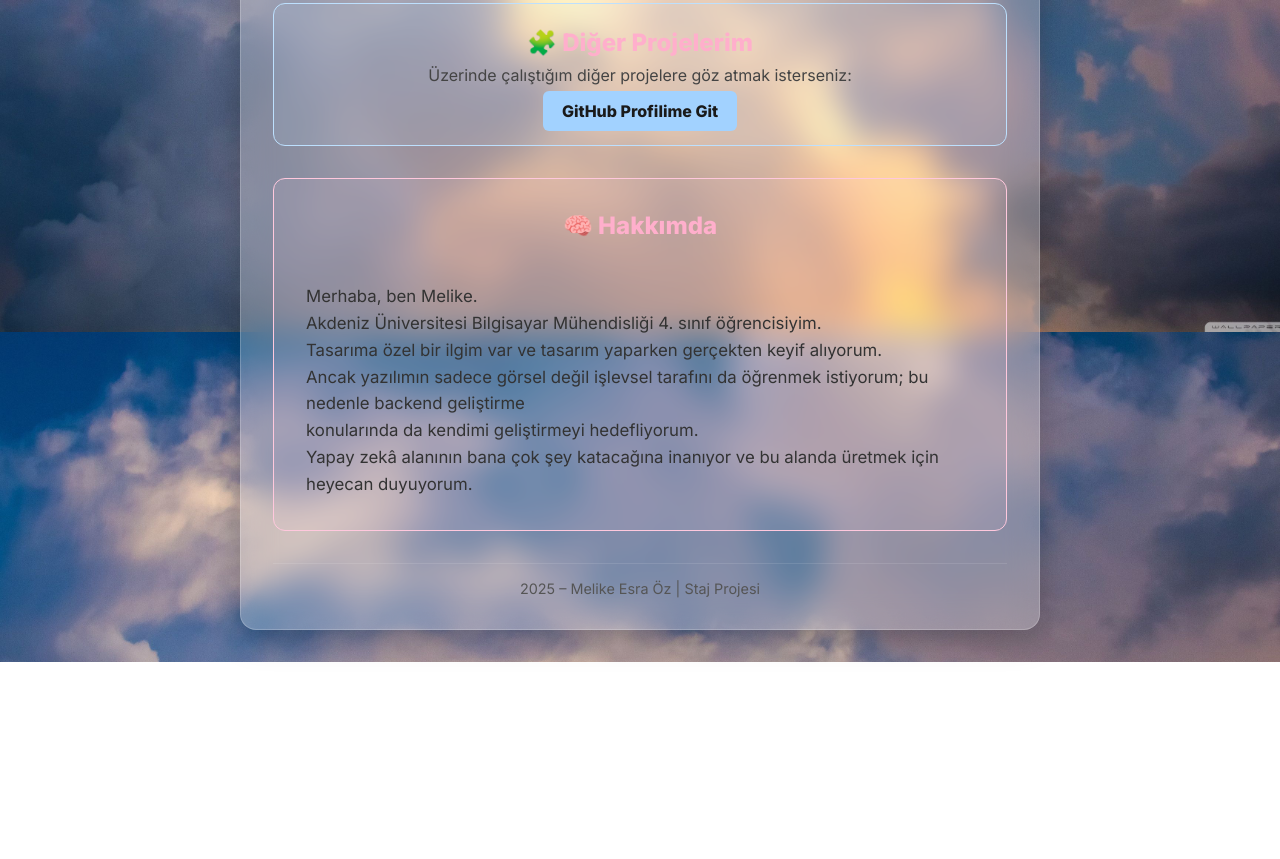
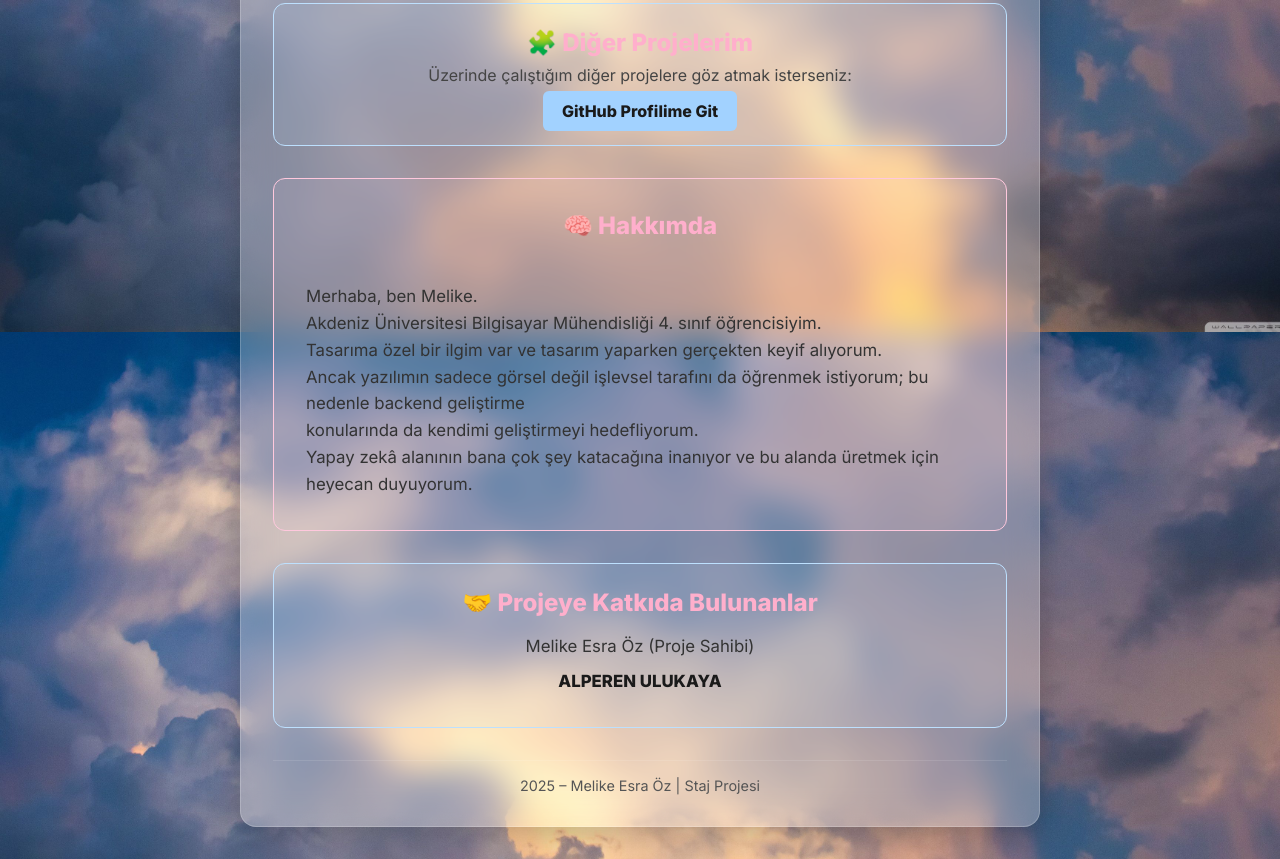
Before and after one commit to melikesraoz/talya-internship-project, a plain HTML site: page index.html in a window 1280 px wide. Shown: the part 468-1327 px from the top of the page. Before the commit the page ends 1130 px from the top, so only its background shows below. Drawn offline with Linux system fonts and the light colour scheme.

Commit message:
feat: Add contributor section for Alperen

```diff
--- a/index.html
+++ b/index.html
@@ -45,6 +45,14 @@
         </p>
     </section>
 
+    <section class="contributors-section">
+      <h3>🤝 Projeye Katkıda Bulunanlar</h3>
+      <ul>
+        <li>Melike Esra Öz (Proje Sahibi)</li>
+        <li><a href="https://github.com/ulukayalperen7" target="_blank">ALPEREN ULUKAYA</a></li>
+      </ul>
+    </section>
+
 
     <footer>
       2025 – Melike Esra Öz | Staj Projesi
--- a/style.css
+++ b/style.css
@@ -1,4 +1,3 @@
-/* Font ve reset */
 * {
   margin: 0;
   padding: 0;
@@ -131,6 +130,70 @@ header p {
   background-color: #ffc8dd;
 }
 
+/* Hakkımda Bölümü */
+.about-me {
+  background-color: rgba(255, 200, 221, 0.1);
+  padding: 2rem;
+  border-radius: 12px;
+  margin-top: 2rem;
+  border: 1px solid #ffc8dd;
+}
+
+.about-me h3 {
+  font-size: 1.5rem;
+  color: #ffafcc;
+  margin-bottom: 1rem;
+  text-align: center;
+}
+
+.about-me p {
+  font-size: 1.05rem;
+  color: #333;
+  line-height: 1.6;
+  white-space: pre-line;
+}
+
+/* Katkıda Bulunanlar Bölümü */
+.contributors-section {
+  background-color: rgba(189, 224, 254, 0.1);
+  padding: 1.5rem;
+  border-radius: 12px;
+  margin-top: 2rem;
+  border: 1px solid #bde0fe;
+  text-align: center;
+}
+
+.contributors-section h3 {
+  color: #ffafcc;
+  font-size: 1.5rem;
+  margin-bottom: 1rem;
+}
+
+.contributors-section ul {
+  list-style: none;
+  padding: 0;
+  margin: 0;
+}
+
+.contributors-section li {
+  font-size: 1.05rem;
+  color: #333;
+  line-height: 1.6;
+  margin-bottom: 0.5rem;
+}
+
+.contributors-section a {
+  color: #1a1a1a;
+  font-weight: bold;
+  text-decoration: none;
+  transition: color 0.3s ease;
+}
+
+.contributors-section a:hover {
+  color: #ffafcc;
+}
+
+
 /* Footer */
 footer {
   text-align: center;
@@ -152,32 +215,13 @@ footer {
   }
 
   .project-box,
-  .other-projects {
+  .other-projects,
+  .about-me,
+  .contributors-section {
     padding: 1rem;
   }
 }
 
-.about-me {
-  background-color: rgba(255, 200, 221, 0.1);
-  padding: 2rem;
-  border-radius: 12px;
-  margin-top: 2rem;
-  border: 1px solid #ffc8dd;
-}
-
-.about-me h3 {
-  font-size: 1.5rem;
-  color: #ffafcc;
-  margin-bottom: 1rem;
-  text-align: center;
-}
-
-.about-me p {
-  font-size: 1.05rem;
-  color: #333;
-  line-height: 1.6;
-  white-space: pre-line;
-}
 html {
   scroll-behavior: smooth;
 }
```
